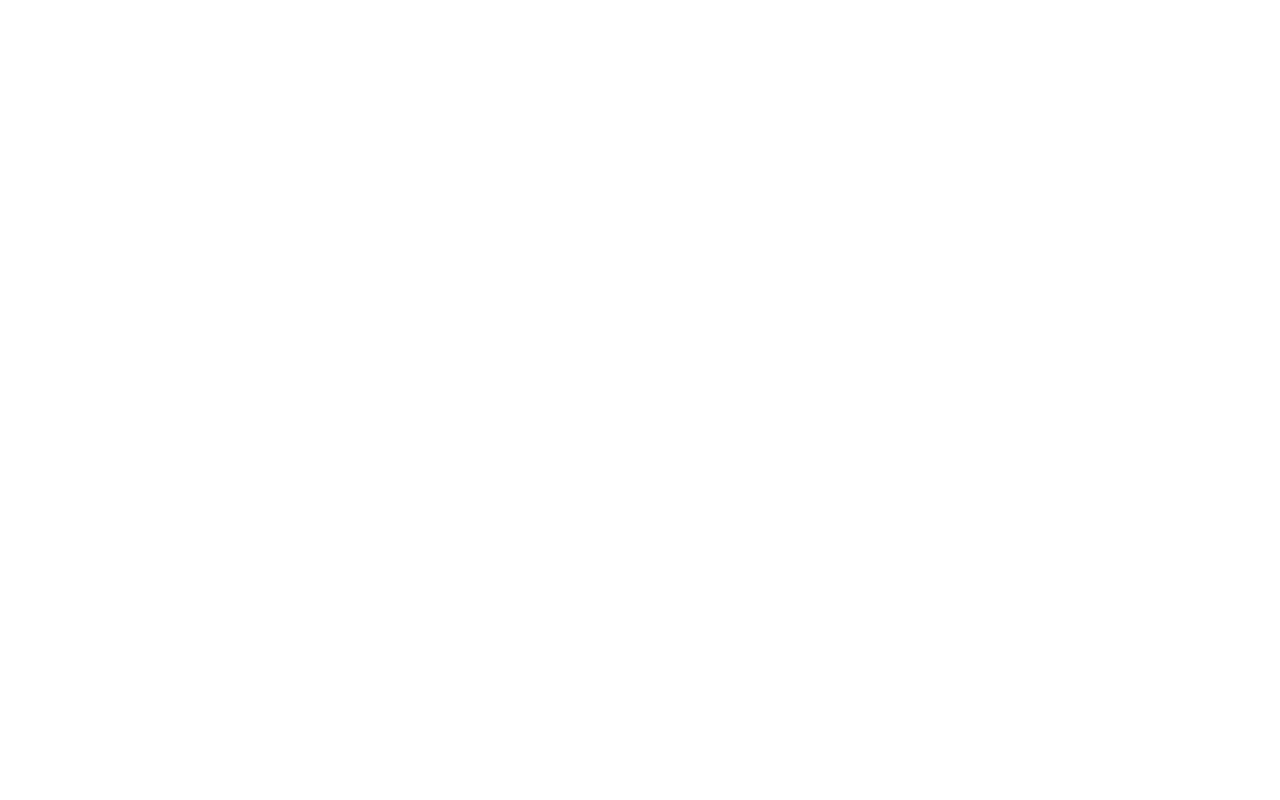
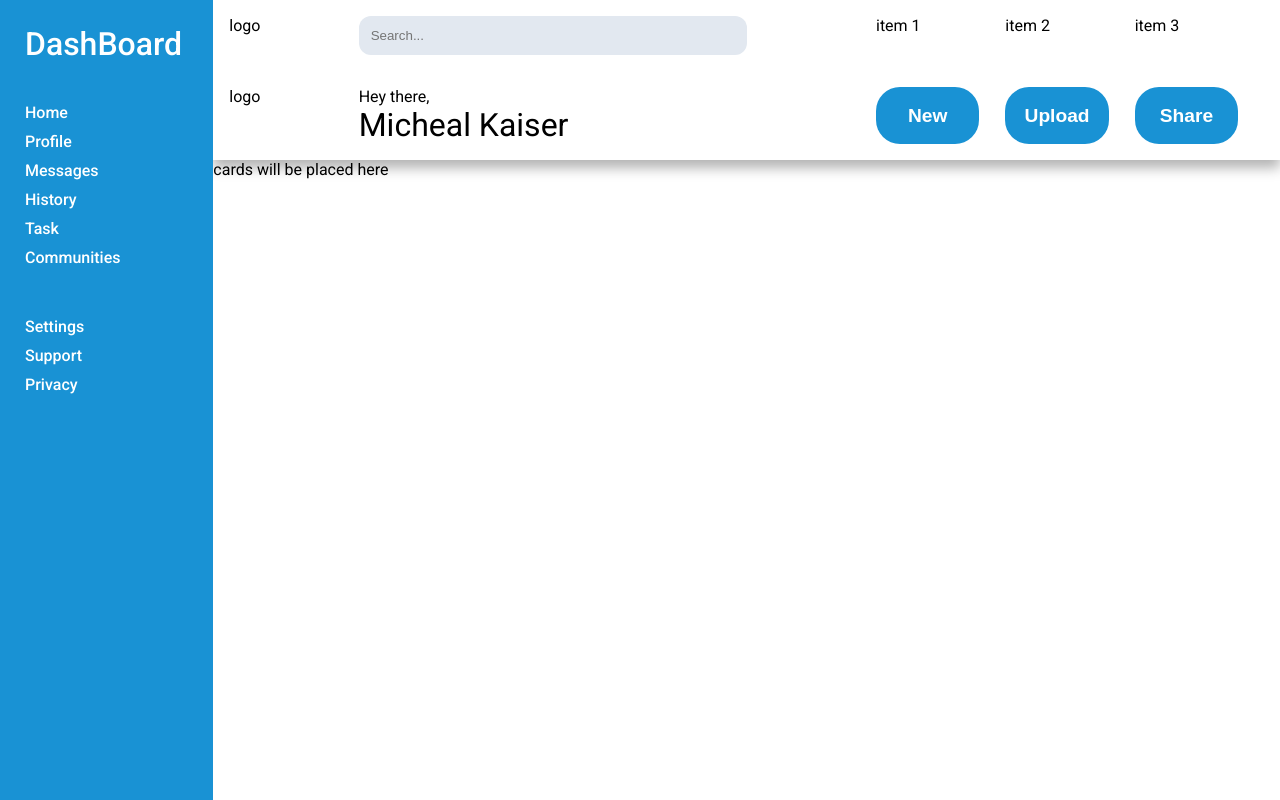
Before and after one commit to Dikshit-Raj-Sharma/admin-dashboard, a plain HTML site: page index.html in a window 1280 px wide. Drawn offline with Linux system fonts and the light colour scheme.

Commit message:
Add the basic structure for the header and sidebar using CSS Grid and Flexbox.

```diff
--- a/index.html
+++ b/index.html
@@ -1,12 +1,60 @@
 <!DOCTYPE html>
 <html lang="en">
+
 <head>
     <link rel="stylesheet" href="styles.css">
+    <link href="https://fonts.googleapis.com/css2?family=Roboto:wght@300;400;500;700&display=swap" rel="stylesheet">
     <meta charset="UTF-8">
     <meta name="viewport" content="width=device-width, initial-scale=1.0">
     <title>Admin Dashboard</title>
 </head>
+
 <body>
+    <div class="header">
+        <div class="header-top">
+            <div> logo </div>
+            <div class="search">
+                <input type="Search" placeholder="Search...">
+            </div>
+            <div> item 1</div>
+            <div> item 2</div>
+            <div> item 3</div>
+
+        </div>
+        <div class="header-bottom">
+            <div>logo</div>
+            <div class="header-greet">
+                <div>Hey there,</div>
+                <div class="user">Micheal Kaiser</div>
+            </div>
+            <button>New</button>
+            <button>Upload</button>
+            <button>Share</button>
+        </div>
+    </div>
+    <div class="sidebar">
+        <div class="dashboard">DashBoard</div>
+        <div class="sidebar-main">
+            <ul>
+                <li><a href="#">Home</a></li>
+                <li><a href="#">Profile</a></li>
+                <li><a href="#">Messages</a></li>
+                <li><a href="#">History</a></li>
+                <li><a href="#">Task</a></li>
+                <li><a href="#">Communities</a></li>
+            </ul>
+        </div>
+        <div class="sidebar-other">
+            <ul>
+                <li><a href="#">Settings</a></li>
+                <li><a href="#">Support</a></li>
+                <li><a href="#">Privacy</a></li>
+            </ul>
+        </div>
+
+    </div>
+    <div class="main">cards will be placed here</div>
     <script src="script.js"></script>
 </body>
+
 </html>
--- a/styles.css
+++ b/styles.css
@@ -3,3 +3,85 @@
     margin:0px;
     box-sizing:border-box;
 }
+body{
+    font-family: 'Roboto', sans-serif;
+    display:grid;
+    grid-template-columns:1fr 5fr ;
+    grid-template-rows:1fr 5fr;
+    height:100vh;
+}
+.header{
+    box-shadow: 0 8px 12px rgba(0, 0, 0, 0.3);
+}
+.header-top{
+    display:grid;
+    grid-template-columns: 1fr 4fr 1fr 1fr 1fr;
+    padding:16px;
+}
+.search{
+    width:100%;
+}
+.search input{
+    border-radius:12px;
+    width:75%;
+    background-color: #E2E8F0;
+    border:none;
+    padding:12px;
+}
+input:focus {
+  outline: none;
+  border: 2px solid #5f97d6;
+  box-shadow: 0 0 4px #5f97d6;
+  border-radius: 4px;
+}
+.header-bottom{
+    padding:16px;
+    display:grid;
+    grid-template-columns: 1fr 4fr 1fr 1fr 1fr;
+}
+.header-bottom button{
+    width:80%;
+    background-color: #1992D4;
+    color:white;
+    border-radius: 24px;
+    border:none;
+    font-size:1.2rem;
+    font-weight: 700;
+}
+.user{
+    font-size:2rem;;
+}
+/* .header-top > div {
+  border: 1px solid red;
+} */
+/* Sidebar Style Here */
+.sidebar{
+    background-color:#1992D4;
+    grid-row: 1/3;
+    color:white;
+    display:flex;
+    flex-direction:column;
+    gap: 30px;
+    font-weight:500;
+}
+
+.dashboard{
+    font-size:2rem;
+    padding-left:25px;
+    padding-top:25px;
+}
+.sidebar li{
+    list-style: none;
+    margin:10px;
+    padding-left:15px;
+}
+.sidebar li a{
+    text-decoration: none;
+    color:white;
+
+}
+
+/* Main Card Styles here  */
+.main{
+    display:grid;
+}
```
